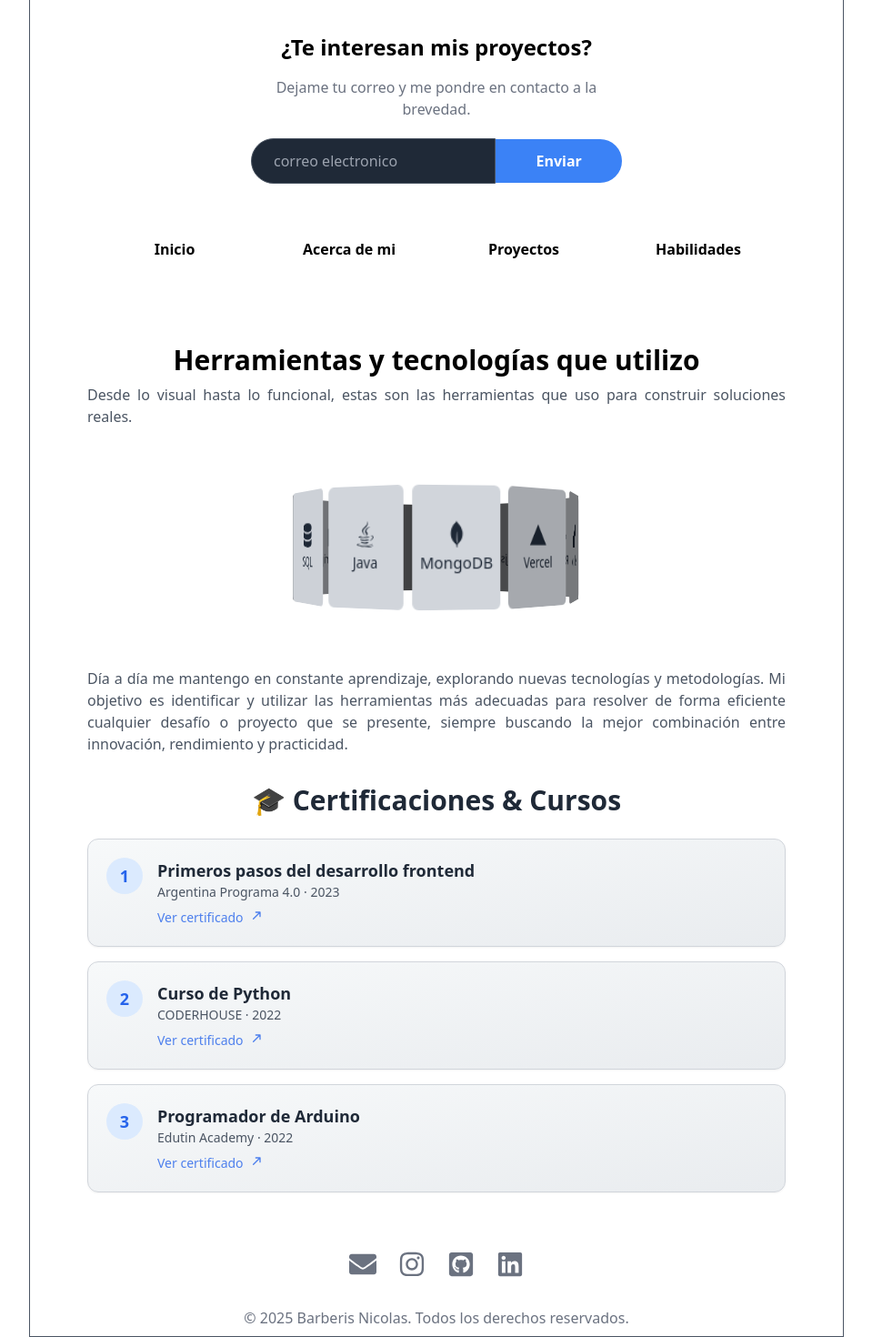
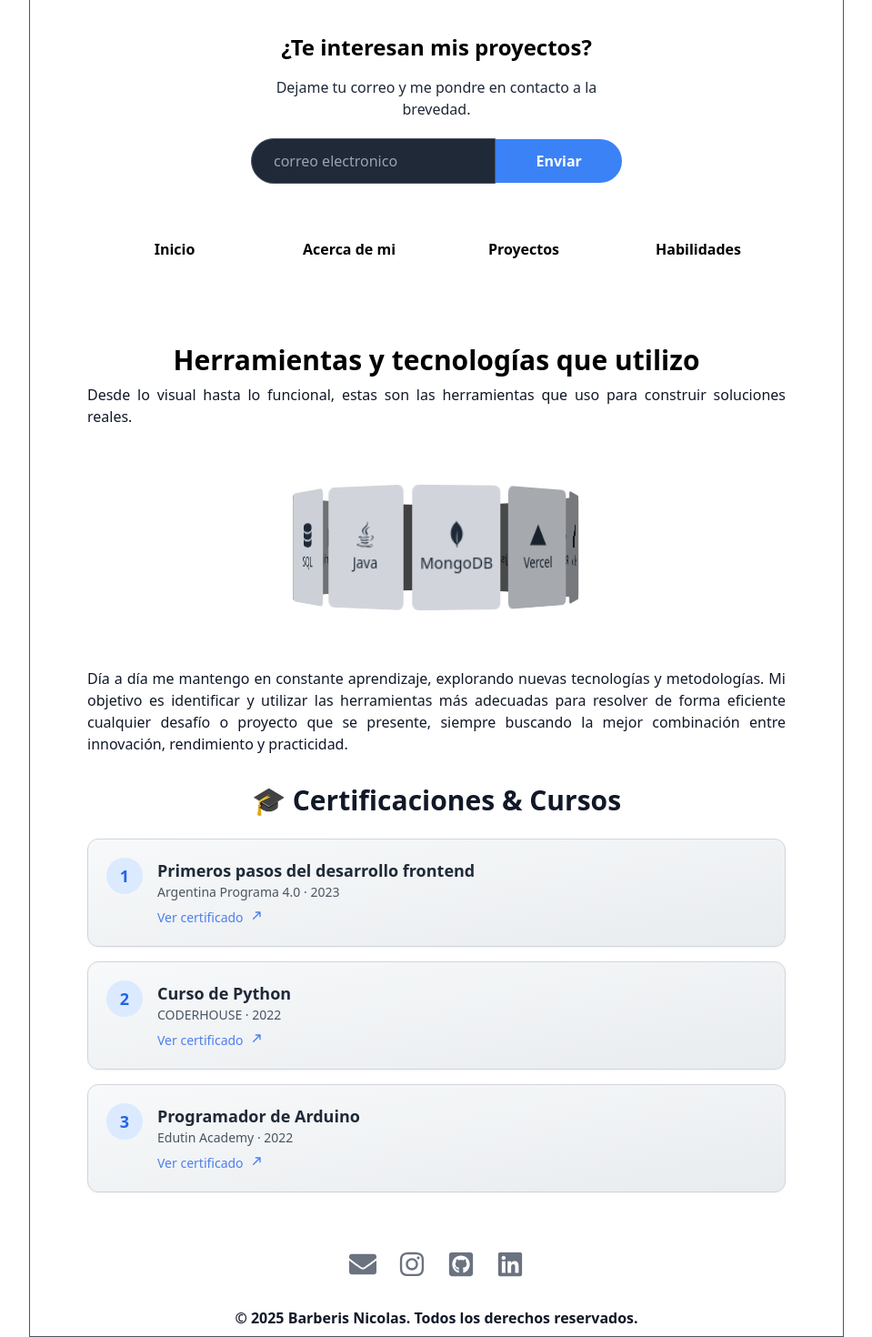
Before and after one commit to Nico09Barberis/web-portafolio, a React (Vite) app in the folder web-portafolio/: page /skills in a window 1280 px wide. Shown: the part 617-2087 px from the top of the page at 91% size, without its empty margins (160-1119 px from the left). Built offline with nearby package versions, Linux system fonts and the light colour scheme.

Commit message:
nuevos colores en la tipografia

```diff
--- a/web-portafolio/src/components/LastWorks.jsx
+++ b/web-portafolio/src/components/LastWorks.jsx
@@ -102,7 +102,7 @@ const LastWorks = () => {
       {/* Descripción general */}
       <div className="mb-8 text-center">
         <h2 className="text-2xl md:text-3xl font-extrabold mb-4">Últimos Trabajos Realizados</h2>
-        <p className="text-gray-600 dark:text-gray-300 text-base md:text-lg">
+        <p className="text-gray-900 dark:text-gray-100 text-base md:text-lg">
           Una selección de proyectos recientes que integran diseño funcional,
           desarrollo eficiente y soluciones personalizadas para distintas
           necesidades y contextos.
--- a/web-portafolio/src/components/Publication.jsx
+++ b/web-portafolio/src/components/Publication.jsx
@@ -49,13 +49,13 @@ const Publication = ({ title, content, projectLink, postImages, date }) => {
       <div className="mt-4">
         {/* Título */}
         {title && (
-          <h2 className="mt-2 text-2xl font-bold text-gray-600 dark:text-gray-300">
+          <h2 className="mt-2 text-2xl font-bold text-gray-900 dark:text-gray-100">
             {title}
           </h2>
         )}
 
         {/* Contenido */}
-        <p className="mt-1 text-start md:text-justify text-gray-600 dark:text-gray-300 whitespace-pre-line">
+        <p className="mt-1 text-justify text-gray-800 dark:text-gray-300 whitespace-pre-line">
           {expanded
             ? content
             : contentLines.slice(0, MAX_LINES).join("\n")}
--- a/web-portafolio/src/components/SkillSection.jsx
+++ b/web-portafolio/src/components/SkillSection.jsx
@@ -54,10 +54,10 @@ const SkillsSection = () => {
   return (
     <section className="bg-white dark:bg-[#0a192f]  py-10 px-4">
       <div className="max-w-3xl mx-auto">
-        <h2 className="text-2xl md:text-3xl font-extrabold text-center mb-2 text-black dark:text-white">
+        <h2 className="text-2xl md:text-3xl font-extrabold text-center mb-2 text-black dark:text-gray-100">
           Herramientas y tecnologías que utilizo
         </h2>
-        <p className="text-justify text-gray-600 dark:text-gray-300 mb-8">
+        <p className="text-justify text-gray-900 dark:text-gray-100 mb-8">
           Desde lo visual hasta lo funcional, estas son las herramientas que uso
           para construir soluciones reales.
         </p>
@@ -66,7 +66,7 @@ const SkillsSection = () => {
           <Carousel3D items={items} />
         </div>
 
-        <p className="text-justify text-gray-600 dark:text-gray-300 my-8">
+        <p className="text-justify text-gray-900 dark:text-gray-100 my-8">
           Día a día me mantengo en constante aprendizaje, explorando nuevas
           tecnologías y metodologías. Mi objetivo es identificar y utilizar las
           herramientas más adecuadas para resolver de forma eficiente cualquier
@@ -76,7 +76,7 @@ const SkillsSection = () => {
 
         {/* Certificaciones */}
         <div className="max-w-3xl mx-auto">
-          <h3 className="text-2xl md:text-3xl font-extrabold mb-6 text-center text-gray-800 dark:text-white">
+          <h3 className="text-2xl md:text-3xl font-extrabold mb-6 text-center text-gray-900 dark:text-gray-100">
             🎓 Certificaciones & Cursos
           </h3>
           <ul className="space-y-4">
--- a/web-portafolio/src/components/Social.jsx
+++ b/web-portafolio/src/components/Social.jsx
@@ -53,7 +53,7 @@ const Social = () => {
       </div>
 
       <div className="text-center p-2">
-        <p className="text-gray-500 dark:text-gray-400">
+        <p className="text-gray-900 dark:text-gray-100 font-semibold">
           © {new Date().getFullYear()} Barberis Nicolas. Todos los derechos
           reservados.
         </p>
--- a/web-portafolio/src/components/Subs.jsx
+++ b/web-portafolio/src/components/Subs.jsx
@@ -17,7 +17,7 @@ const SubscribeForm = () => {
   return (
     <div className="bg-white text-black dark:bg-[#0a192f] dark:text-white py-10 px-5 max-w-md mx-auto text-center rounded-lg">
       <h2 className="text-2xl font-bold mb-4">¿Te interesan mis proyectos?</h2>
-      <p className="text-gray-500 dark:text-gray-300 mb-5">Dejame tu correo y me pondre en contacto a la brevedad.</p>
+      <p className="text-gray-800 dark:text-gray-100 mb-5">Dejame tu correo y me pondre en contacto a la brevedad.</p>
 
       <form onSubmit={handleSubmit} className="flex items-center">
         <input
--- a/web-portafolio/src/components/Works.jsx
+++ b/web-portafolio/src/components/Works.jsx
@@ -166,9 +166,9 @@ const WorkSection = ({ title, works }) => (
 // Componente principal Works
 const Works = () => {
   return (
-    <section className="bg-white dark:bg-[#0a192f] text-black dark:text-white py-12 px-4 max-w-5xl mx-auto rounded-2xl">
+    <section className="bg-white dark:bg-[#0a192f] py-12 px-4 max-w-5xl mx-auto rounded-2xl">
       <h2 className="text-3xl font-extrabold text-center mb-4">Mis Trabajos</h2>
-      <p className="text-md md:text-lg text-center max-w-2xl mx-auto text-gray-600 dark:text-gray-300 mb-10">
+      <p className="text-md md:text-lg text-center max-w-2xl mx-auto text-gray-900 dark:text-gray-100 mb-10">
         Aquí encontrarás una selección de mis proyectos personales y
         colaboraciones. Desde herramientas útiles hasta desarrollos creativos,
         cada uno refleja mi pasión por el código y el aprendizaje constante.
```
